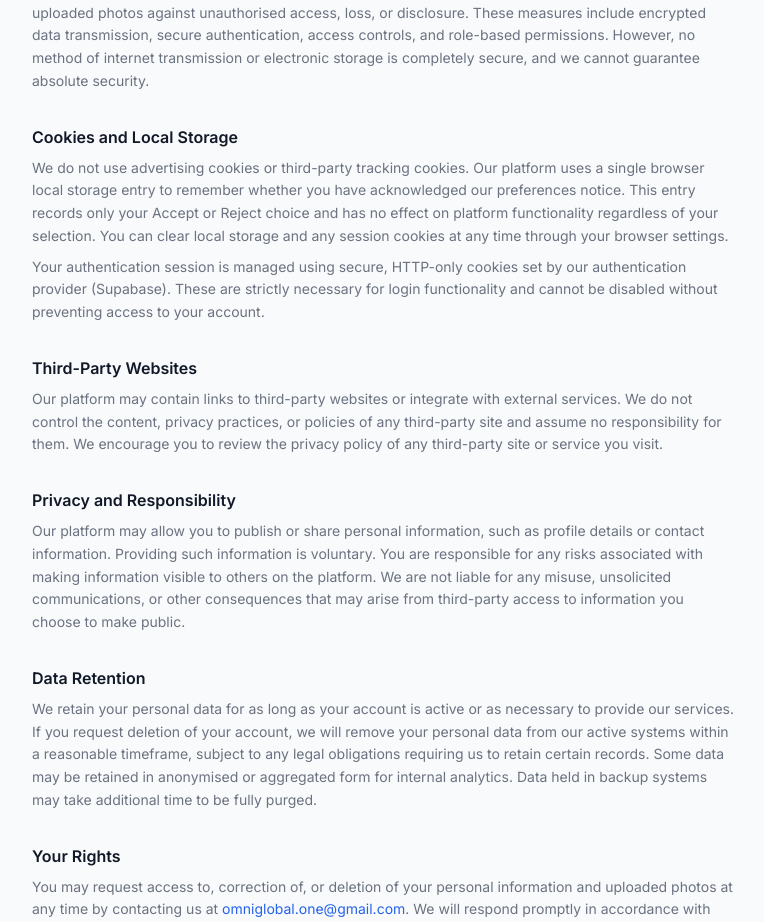
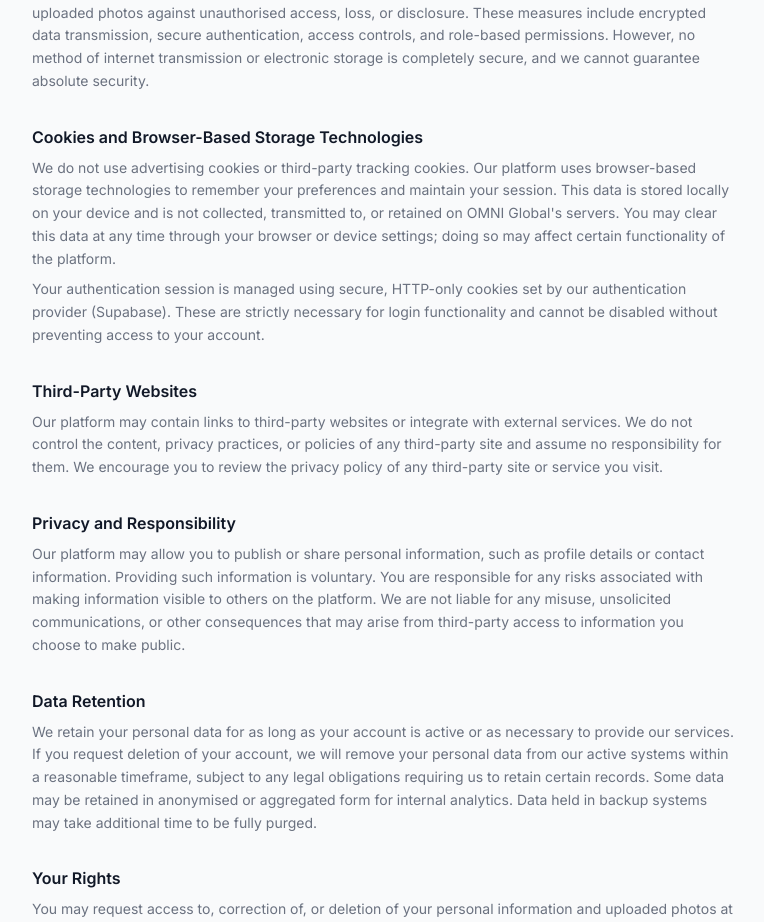
Before and after one commit to omniglobal-one/OMNI-Share-SaaS, a Next.js app: page /privacy in a window 1280 px wide. Shown: the part 2162-3084 px from the top of the page, without its empty margins (256-1020 px from the left). Built offline with nearby package versions, Linux system fonts and the light colour scheme.

Commit message:
Update privacy policy: replace local storage with browser-based storage technologies

```diff
--- a/app/(public)/privacy/page.tsx
+++ b/app/(public)/privacy/page.tsx
@@ -123,9 +123,9 @@ export default function PrivacyPage() {
           </div>
 
           <div className="space-y-2">
-            <h3 className="font-semibold text-text-primary">Cookies and Local Storage</h3>
+            <h3 className="font-semibold text-text-primary">Cookies and Browser-Based Storage Technologies</h3>
             <p className="text-sm text-text-secondary leading-relaxed">
-              We do not use advertising cookies or third-party tracking cookies. Our platform uses a single browser local storage entry to remember whether you have acknowledged our preferences notice. This entry records only your Accept or Reject choice and has no effect on platform functionality regardless of your selection. You can clear local storage and any session cookies at any time through your browser settings.
+              We do not use advertising cookies or third-party tracking cookies. Our platform uses browser-based storage technologies to remember your preferences and maintain your session. This data is stored locally on your device and is not collected, transmitted to, or retained on OMNI Global&apos;s servers. You may clear this data at any time through your browser or device settings; doing so may affect certain functionality of the platform.
             </p>
             <p className="text-sm text-text-secondary leading-relaxed">
               Your authentication session is managed using secure, HTTP-only cookies set by our authentication provider (Supabase). These are strictly necessary for login functionality and cannot be disabled without preventing access to your account.
```
